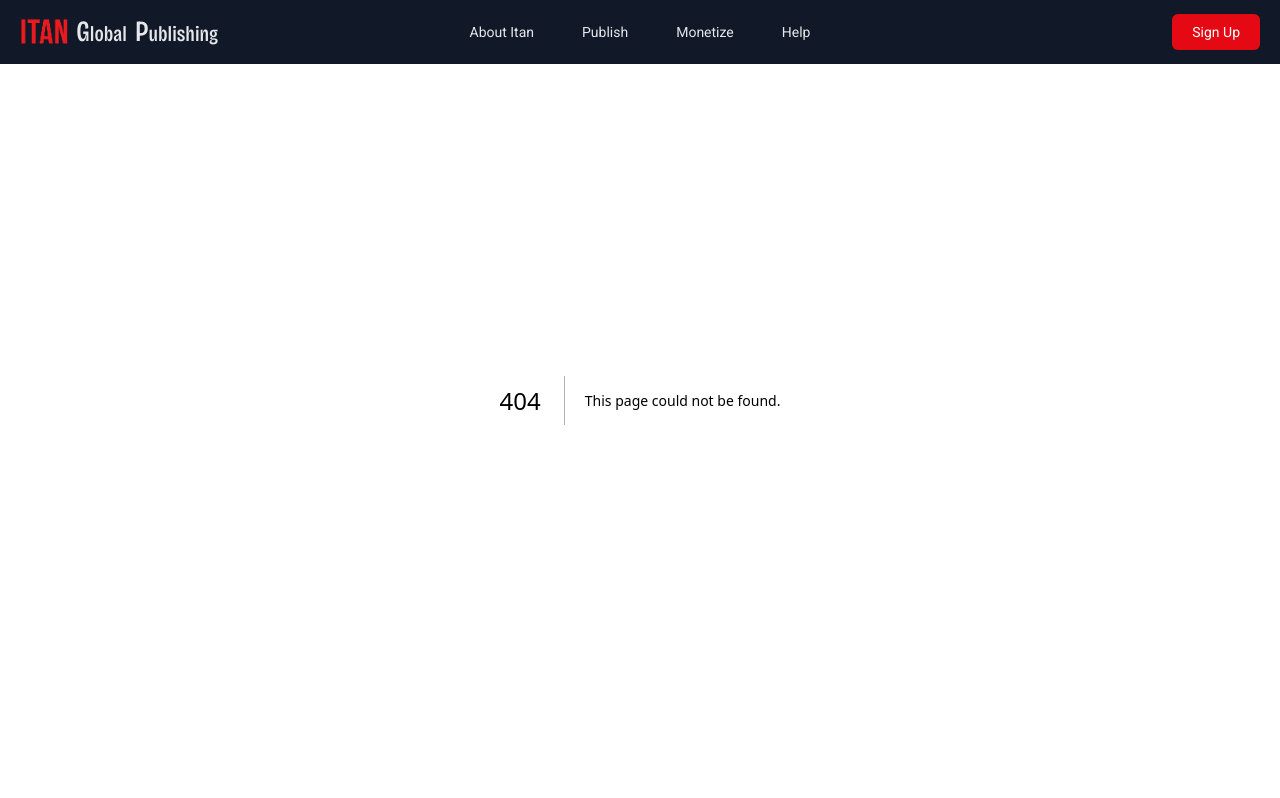
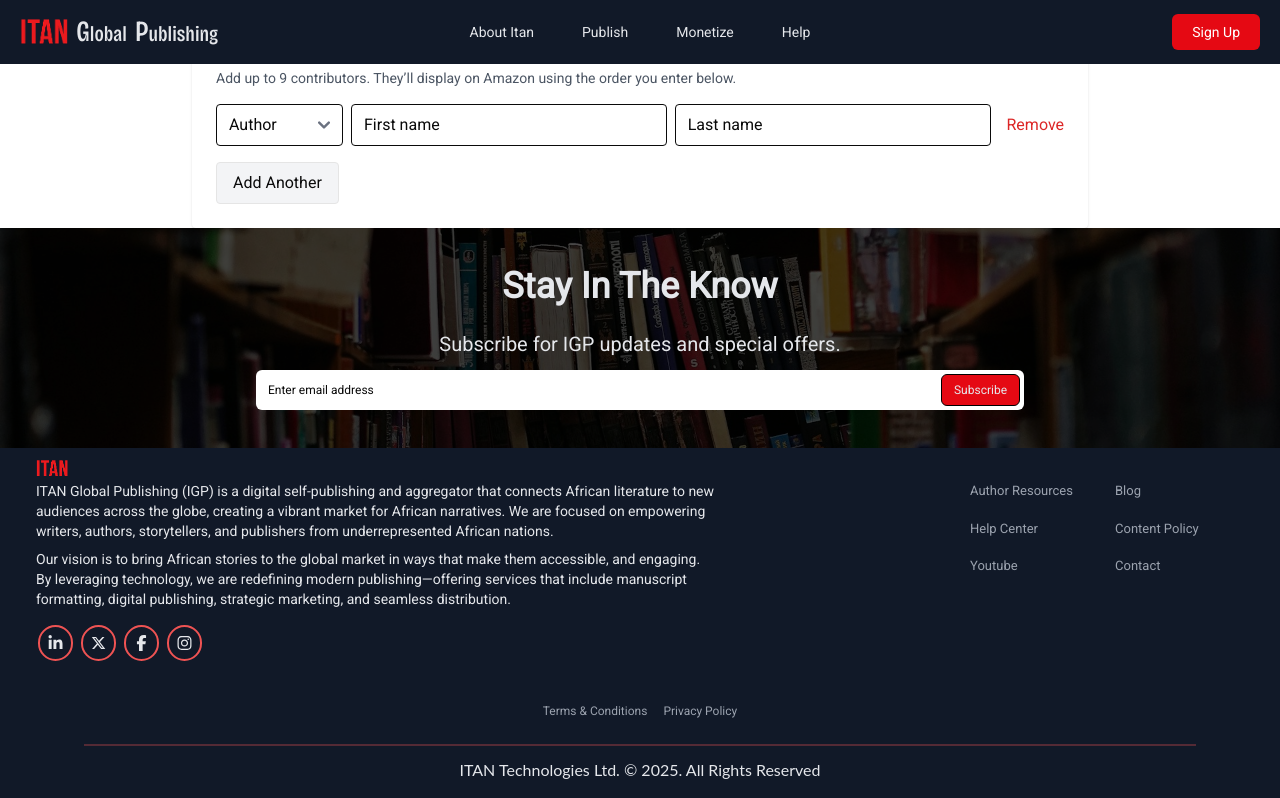
Before and after one commit to Itan-technologies/itan-readers-frontend, a Next.js app: page /test3 in a window 1280 px wide. Before the commit this address had no page. Shown: the top 798 px of the page. Built offline with nearby package versions, Linux system fonts and the light colour scheme.

Commit message:
adjust the admin dashboard design

```diff
--- a/app/(authorDashboard)/author/[authorId]/books/[bookId]/page.js
+++ b/app/(authorDashboard)/author/[authorId]/books/[bookId]/page.js
@@ -60,6 +60,14 @@
           <p className="mt-4">
             {book?.description || "No description available."}
           </p>
+          <Link
+            href={book?.ebook_file_url || "#"}
+            target="_blank"
+            rel="noopener noreferrer"
+            className="bg-blue-500 py-1 px-2 rounded-md text-white mt-3"
+          >
+            Read
+          </Link>
         </div>
       </div>
     </div>
--- a/app/(authorDashboard)/author/[authorId]/books/create/book-pricing/page.js
+++ b/app/(authorDashboard)/author/[authorId]/books/create/book-pricing/page.js
@@ -264,7 +264,7 @@
 
       {isModalOpen && <Modal onClose={() =>{
         setIsModalOpen(false);
-        router.push(`/author/${authorId}/books/create/book-details?id=${id}`);
+        router.push(`/author/${authorId}/books/create/book-details`);
       }} isOpen={isModalOpen} />}
     </form>
   );
--- a/app/admin/(admin-platform)/books/book-details/[bookId]/page.js
+++ b/app/admin/(admin-platform)/books/book-details/[bookId]/page.js
@@ -60,6 +60,14 @@
           <p className="mt-4">
             {book?.description || "No description available."}
           </p>
+          <Link
+            href={book?.ebook_file_url || "#"}
+            target="_blank"
+            rel="noopener noreferrer"
+            className="bg-blue-500 py-1 px-2 rounded-md text-white mt-3"
+          >
+            Read
+          </Link>
         </div>
       </div>
     </div>
--- /dev/null
+++ b/app/test3/page.js
@@ -0,0 +1,81 @@
+'use client';
+
+import { useState } from 'react';
+
+const roles = ['Author', 'Editor', 'Translator', 'Illustrator'];
+
+export default function ContributorsForm() {
+  const [contributors, setContributors] = useState([{ role: 'Author', firstName: '', lastName: '' }]);
+
+  const handleAdd = () => {
+    if (contributors.length < 9) {
+      setContributors([...contributors, { role: 'Author', firstName: '', lastName: '' }]);
+    }
+  };
+
+  const handleRemove = (index) => {
+    const updated = contributors.filter((_, i) => i !== index);
+    setContributors(updated);
+  };
+
+  const handleChange = (index, field, value) => {
+    const updated = [...contributors];
+    updated[index][field] = value;
+    setContributors(updated);
+  };
+
+  console.log("Contributors' data: ", contributors)
+  return (
+    <div className="max-w-4xl mx-auto p-6 bg-white shadow rounded space-y-4">
+      <h2 className="text-xl font-semibold">Contributors</h2>
+      <p className="text-sm text-gray-600">Add up to 9 contributors. They’ll display on Amazon using the order you enter below.</p>
+
+      {contributors.map((contributor, index) => (
+        <div key={index} className="flex flex-wrap gap-2 items-center">
+          <select
+            value={contributor.role}
+            onChange={(e) => handleChange(index, 'role', e.target.value)}
+            className="border rounded px-3 py-2"
+          >
+            {roles.map((role) => (
+              <option key={role} value={role}>{role}</option>
+            ))}
+          </select>
+
+          <input
+            type="text"
+            placeholder="First name"
+            value={contributor.firstName}
+            onChange={(e) => handleChange(index, 'firstName', e.target.value)}
+            className="border rounded px-3 py-2 flex-1"
+          />
+          <input
+            type="text"
+            placeholder="Last name"
+            value={contributor.lastName}
+            onChange={(e) => handleChange(index, 'lastName', e.target.value)}
+            className="border rounded px-3 py-2 flex-1"
+          />
+
+          <button
+            type="button"
+            onClick={() => handleRemove(index)}
+            className="text-red-600 hover:underline ml-2"
+          >
+            Remove
+          </button>
+        </div>
+      ))}
+
+      {contributors.length < 9 && (
+        <button
+          type="button"
+          onClick={handleAdd}
+          className="mt-2 px-4 py-2 bg-gray-100 hover:bg-gray-200 border rounded"
+        >
+          Add Another
+        </button>
+      )}
+    </div>
+  );
+}
```
